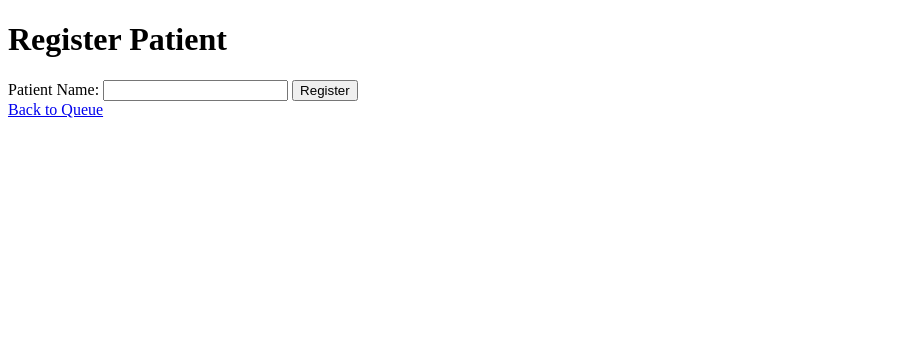
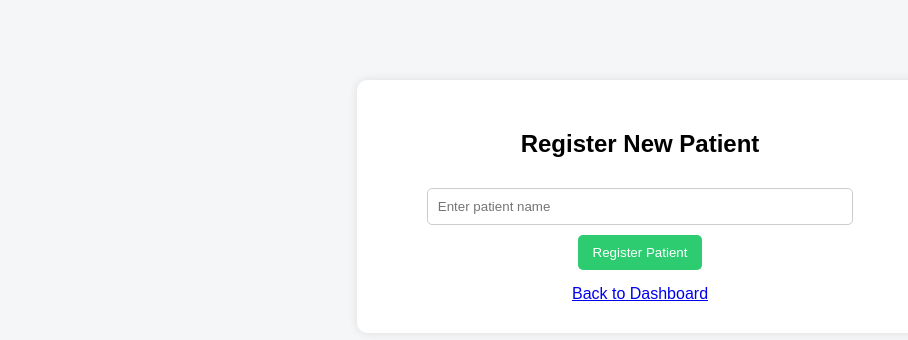
Before and after one commit to khalifamuhammad05-spec/CSC-202-FINAL-CA, a Flask app: page /register in a window 1280 px wide. Shown: the top 340 px of the page, without its empty margins (0-908 px from the left). Run offline with Flask 3, Linux system fonts and the light colour scheme.

Commit message:
improve register page UI with styled form layout

```diff
--- a/templates/register.html
+++ b/templates/register.html
@@ -1,21 +1,65 @@
 <!DOCTYPE html>
-<html lang="en">
+<html>
 <head>
-    <meta charset="UTF-8">
-    <meta name="viewport" content="width=device-width, initial-scale=1.0">
     <title>Register Patient</title>
+    <style>
+body{
+    font-family: Arial, sans-serif;
+    background:#f4f6f8;
+    text-align:center;
+}
+
+.container{
+    background:white;
+    width:40%;
+    margin:auto;
+    margin-top:80px;
+    padding:30px;
+    border-radius:10px;
+    box-shadow:0 0 10px rgba(0,0,0,0.1);
+}
+
+input{
+    padding:10px;
+    width:80%;
+    margin:10px 0;
+    border-radius:5px;
+    border:1px solid #ccc;
+}
+
+button{
+    padding:10px 15px;
+    border:none;
+    background:#2ecc71;
+    color:white;
+    border-radius:5px;
+    cursor:pointer;
+}
+
+button:hover{
+    background:#27ae60;
+}
+
+a{
+    display:block;
+    margin-top:15px;
+}
+</style>
+
 </head>
 <body>
-    <h1>Register Patient</h1>
+ <div class="container">
 
-    <form method="POST">
+<h2>Register New Patient</h2>
 
-        <label>Patient Name:</label>
-        <input type="text" name="name" required>
+<form method="POST">
+<input type="text" name="name" placeholder="Enter patient name" required>
+<br>
+<button type="submit">Register Patient</button>
+</form>
 
-        <button type="submit">Register</button>
+<a href="/">Back to Dashboard</a>
 
-    </form>
-    <a href="/">Back to Queue</a>
+</div>
 </body>
 </html>
```
